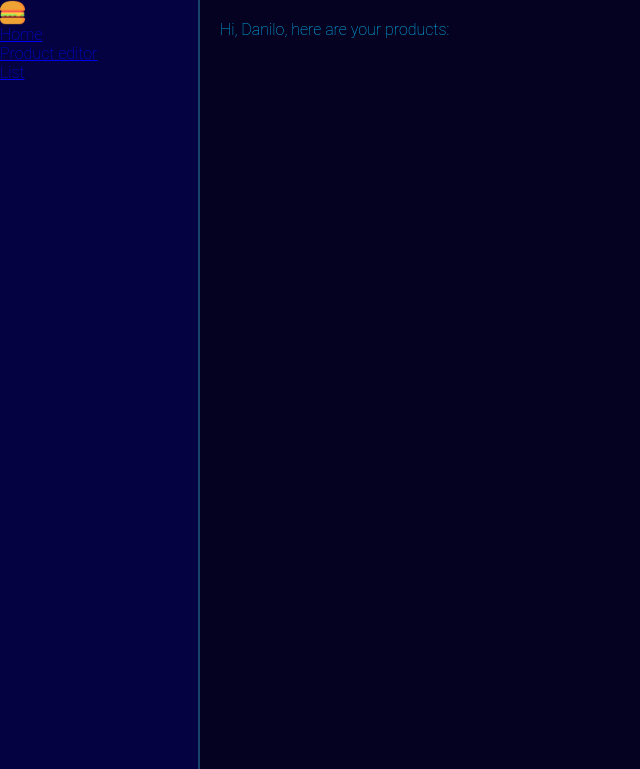
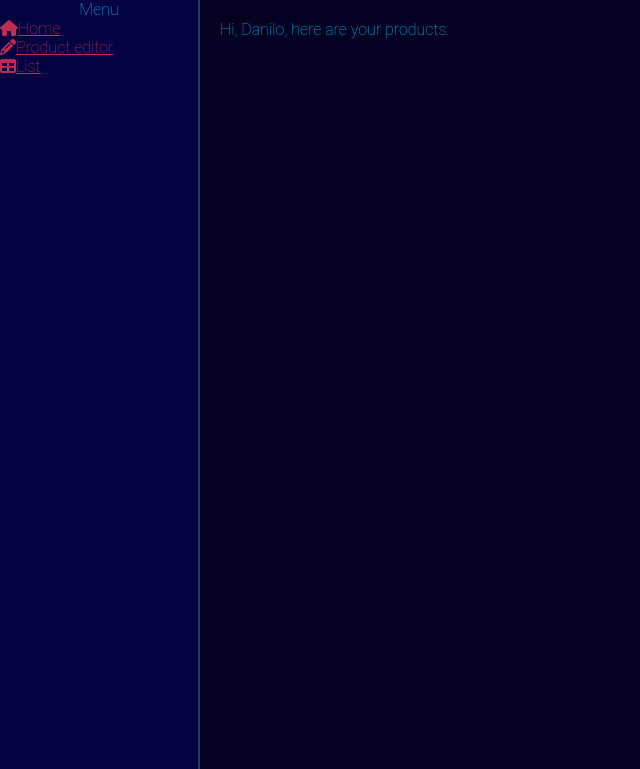
Before and after one commit to dkage/price_monitor, a Flask app: page / in a window 1280 px wide. Shown: the top 769 px of the page, without its empty margins (0-640 px from the left). Run offline with Flask 2, Linux system fonts and the light colour scheme; data that the repository does not hold is empty; some libraries are stand-ins or nearby versions.

Commit message:
Add font awesome cdn, icons in cards and color to sidebar

```diff
--- a/app/static/style.css
+++ b/app/static/style.css
@@ -64,8 +64,19 @@ body {
     grid-area: foot;
 }
 
-.left-menu {
+.menu-options {
     grid-column: 1;
+    margin-left:auto;
+    margin-right:auto;
+}
+
+.menu-title {
+    text-align: center;
+}
+
+.menu-options a{
+    color: var(--new-red);
+    /*text-align: center;*/
 }
 
 .logo {
--- a/app/templates/base.html
+++ b/app/templates/base.html
@@ -7,20 +7,25 @@
     {% endif %}
     <link rel="stylesheet" type="text/css" href="{{ url_for('static', filename='style.css') }}">
     <link href="https://fonts.googleapis.com/css?family=Roboto&display=swap" rel="stylesheet">
+    <script src="https://kit.fontawesome.com/ccb72ddca1.js" crossorigin="anonymous"></script>
 </head>
 <body>
 <div class="grid-container">
 
     <div class="nav-container">
         <nav>
-            <label for="nav-toggle" class="burger-menu">
-                <img id="hamburger" src="{{ url_for('static', filename='burger.png') }}" alt="">
-            </label>
-            <div class="left-menu">
-                <a href="/index">Home</a><br>
-                <a href="/product_editor">Product editor</a><br>
-                <a href="/product_list">List</a><br>
+{#            <label for="nav-toggle" class="burger-menu">#}
+{#                <img id="hamburger" src="{{ url_for('static', filename='burger.png') }}" alt="">#}
+{#            </label>#}
+            <div class="menu-title">Menu</div>
+
+
+            <div class="menu-options">
+                <a href="/index"><i class="fas fa-home"></i>Home</a><br>
+                <a href="/product_editor"> <i class="fa fa-pencil"></i>Product editor</a><br>
+                <a href="/product_list"><i class="fas fa-table"></i>List</a><br>
             </div>
+
         </nav>
     </div>
 
--- a/app/templates/index.html
+++ b/app/templates/index.html
@@ -14,8 +14,10 @@
                 <div class="best_prices">
                     <div class="best_store_name"> {{ products[product_id]['best_store'].upper() }} </div>
                     <div class="best_prices_values">
+                        <span><i class="fas fa-money-bill-wave"></i></span>
                         <div> {{ products[product_id]['best_cash'] }} </div>
                         <div>
+                            <span><i class="fas fa-credit-card"></i></span>
                             {{ products[product_id]['best_price'] }}
                             <span class="best_installments">
                               {{ products[product_id]['best_installment'] }}
```
